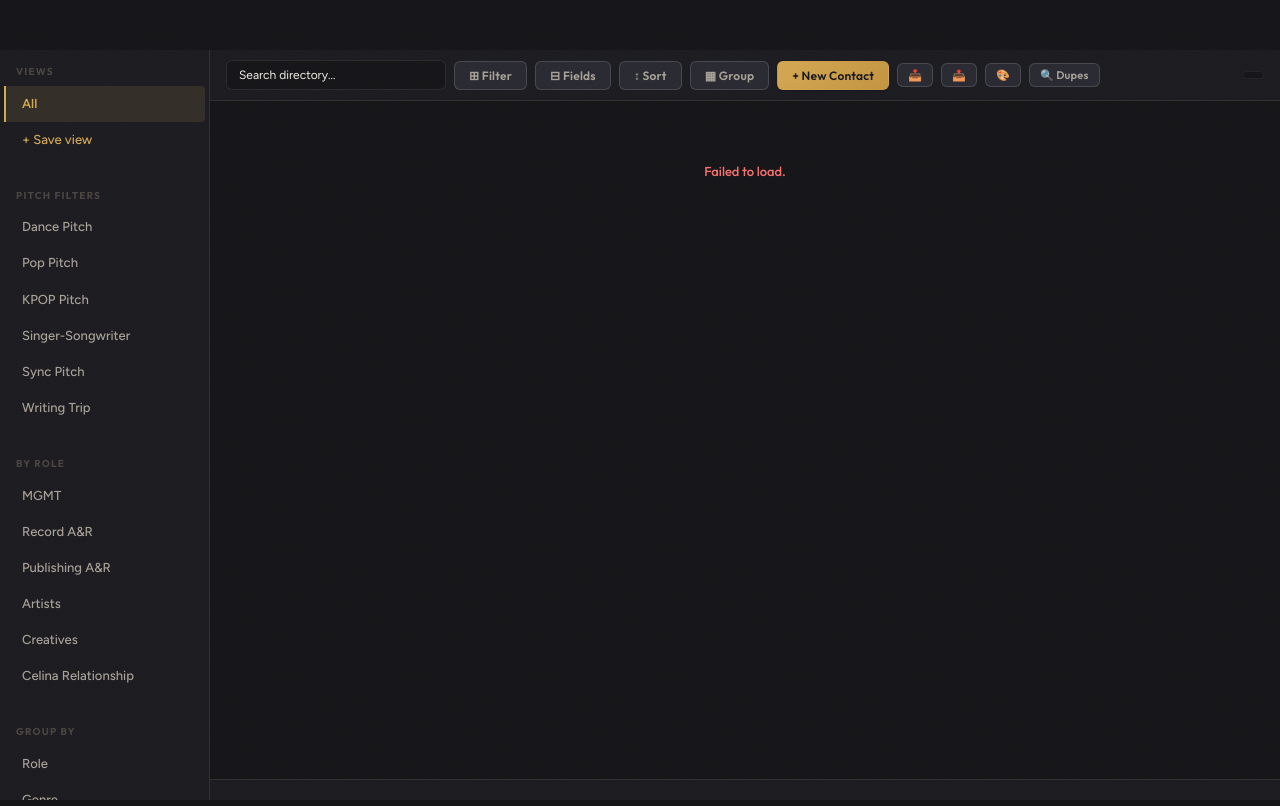
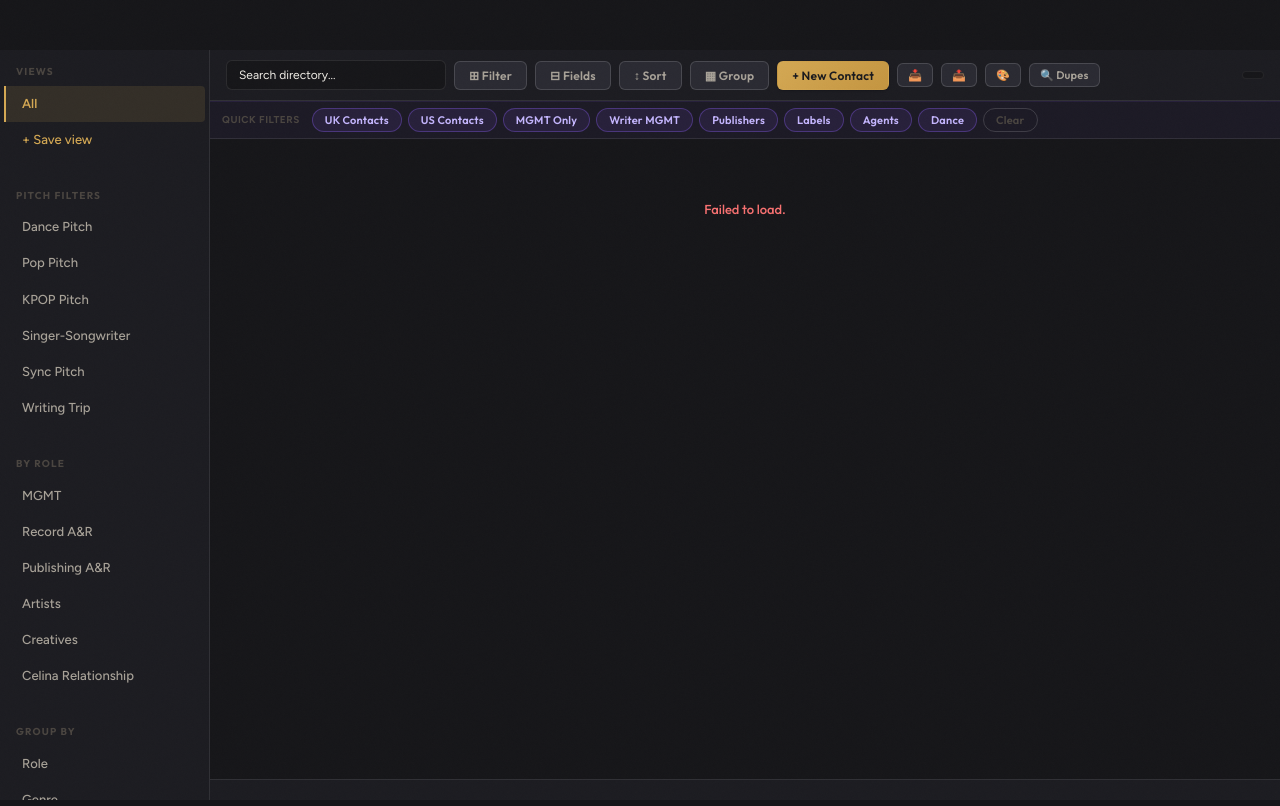
Before and after one commit to ROLLONENT/rollonAR, a Python web app: template templates/directory.html in a window 1280 px wide. Shown: the top 806 px of the page. Run offline with Jinja, Linux system fonts and the light colour scheme; the template is opened without the code that fills it, so the values that code supplies are empty.

Commit message:
feat: emergency quick filter pills on Directory
Hardcoded quick-filter pill row below the Directory toolbar: UK, US,
MGMT Only, Writer MGMT, Publishers, Labels, Agents, Dance, plus a
Clear pill. Dance filter uses OR mode across Tags and Genre. Temporary
workaround while universal filter system is broken; remove in v35.7.

Co-Authored-By: Claude Opus 4.7 (1M context) <noreply@anthropic.com>

```diff
--- a/static/css/style.css
+++ b/static/css/style.css
@@ -65,6 +65,12 @@ body::after{content:'';position:fixed;inset:0;pointer-events:none;z-index:9999;o
 .btn-purple{background:linear-gradient(135deg,#8b5cf6,#7c3aed);color:#fff;border-color:transparent;box-shadow:var(--sh-sm)}
 .btn-purple:hover{background:linear-gradient(135deg,#a78bfa,#8b5cf6);color:#fff;border-color:transparent;box-shadow:var(--sh-md)}
 .btn[disabled]{opacity:.4;pointer-events:none}
+.emergency-filters{display:flex;flex-wrap:wrap;align-items:center;gap:6px;padding:6px 12px;background:rgba(139,92,246,.05);border-bottom:1px solid var(--border);border-top:1px solid rgba(139,92,246,.1)}
+.ef-label{font-size:10px;color:var(--text-ghost);text-transform:uppercase;letter-spacing:.5px;margin-right:6px;font-weight:700}
+.btn-ef{display:inline-flex;align-items:center;padding:4px 12px;border-radius:999px;font-family:var(--font-d);font-size:11px;font-weight:600;cursor:pointer;border:1px solid rgba(139,92,246,.35);background:rgba(139,92,246,.1);color:#c4b5fd;transition:all .12s;white-space:nowrap;letter-spacing:.2px}
+.btn-ef:hover{background:rgba(139,92,246,.22);border-color:rgba(139,92,246,.6);color:#fff}
+.btn-ef-clear{border-color:rgba(255,255,255,.15);background:transparent;color:var(--text-ghost)}
+.btn-ef-clear:hover{border-color:rgba(255,255,255,.3);background:rgba(255,255,255,.05);color:var(--text-dim)}
 .toolbar-right{margin-left:auto;display:flex;gap:8px;align-items:center}
 .toolbar-info{font-size:11px;color:var(--text-muted);font-family:var(--font-m);background:var(--bg-deep);padding:3px 10px;border-radius:var(--r-pill);border:1px solid var(--border-subtle)}
 
--- a/templates/directory.html
+++ b/templates/directory.html
@@ -49,6 +49,18 @@
       <button class="btn btn-sm" onclick="togglePillColors()" title="Toggle pill colors">🎨</button>
       <button class="btn btn-sm" onclick="openDuplicateFinder()" title="Find duplicate records">🔍 Dupes</button>
       <div class="toolbar-right"><span class="toolbar-info" id="record-count"></span></div>
+    </div>
+    <div class="emergency-filters" title="Temporary hardcoded filters (universal filter fix in v35.7)">
+      <span class="ef-label">Quick filters</span>
+      <button class="btn-ef" onclick="D.qpf('uk')">UK Contacts</button>
+      <button class="btn-ef" onclick="D.qpf('us')">US Contacts</button>
+      <button class="btn-ef" onclick="D.qpf('mgmt')">MGMT Only</button>
+      <button class="btn-ef" onclick="D.qpf('writer_mgmt')">Writer MGMT</button>
+      <button class="btn-ef" onclick="D.qpf('publishers')">Publishers</button>
+      <button class="btn-ef" onclick="D.qpf('labels')">Labels</button>
+      <button class="btn-ef" onclick="D.qpf('agents')">Agents</button>
+      <button class="btn-ef" onclick="D.qpf('dance')">Dance</button>
+      <button class="btn-ef btn-ef-clear" onclick="D.qpf('clear')" title="Clear quick filter">Clear</button>
     </div>
     <div class="bulk-bar" id="bulk-bar">
       <span class="bulk-count">0 selected</span>
@@ -321,6 +333,31 @@ const D={page:1,perPage:999,search:'',sortField:'',sortDir:'asc',filters:[],allC
     },100);
     })},
 
+  // v35.6 Emergency hardcoded quick-filter presets. Temp workaround while
+  // universal filter system is broken; remove in v35.7 once parity restored.
+  qpf(preset){
+    const presets={
+      uk:{filters:[{col:'Countries',op:'contains',val:'United Kingdom'}],mode:'and'},
+      us:{filters:[{col:'Countries',op:'contains',val:'United States'}],mode:'and'},
+      mgmt:{filters:[{col:'Field',op:'contains',val:'MGMT'}],mode:'and'},
+      writer_mgmt:{filters:[{col:'Field',op:'contains',val:'Writer MGMT'}],mode:'and'},
+      publishers:{filters:[{col:'Field',op:'contains',val:'Publisher'}],mode:'and'},
+      labels:{filters:[{col:'Field',op:'contains',val:'Label'}],mode:'and'},
+      agents:{filters:[{col:'Field',op:'contains',val:'Agent'}],mode:'and'},
+      dance:{filters:[{col:'Tags',op:'contains',val:'Dance'},{col:'Genre',op:'contains',val:'Dance'}],mode:'or'},
+      clear:{filters:[],mode:'and'},
+    };
+    const p=presets[preset];if(!p)return;
+    window._filterMode=p.mode;
+    this.filters=p.filters.map(f=>({...f}));
+    this.page=1;this.load();
+    if(p.filters.length){
+      document.getElementById('filter-panel').classList.add('open');
+      const rf=()=>buildFilterPanelV2('filter-panel',this.allCols,this.headers,this.filters,(f)=>{this.filters=f;this.page=1;this.load();rf()});
+      rf();
+    }
+  },
+
   // v35.6 Export current selection or filtered view to a YAMM-ready Google Sheet.
   _mmFilterArgs(){
     const a={};
```
